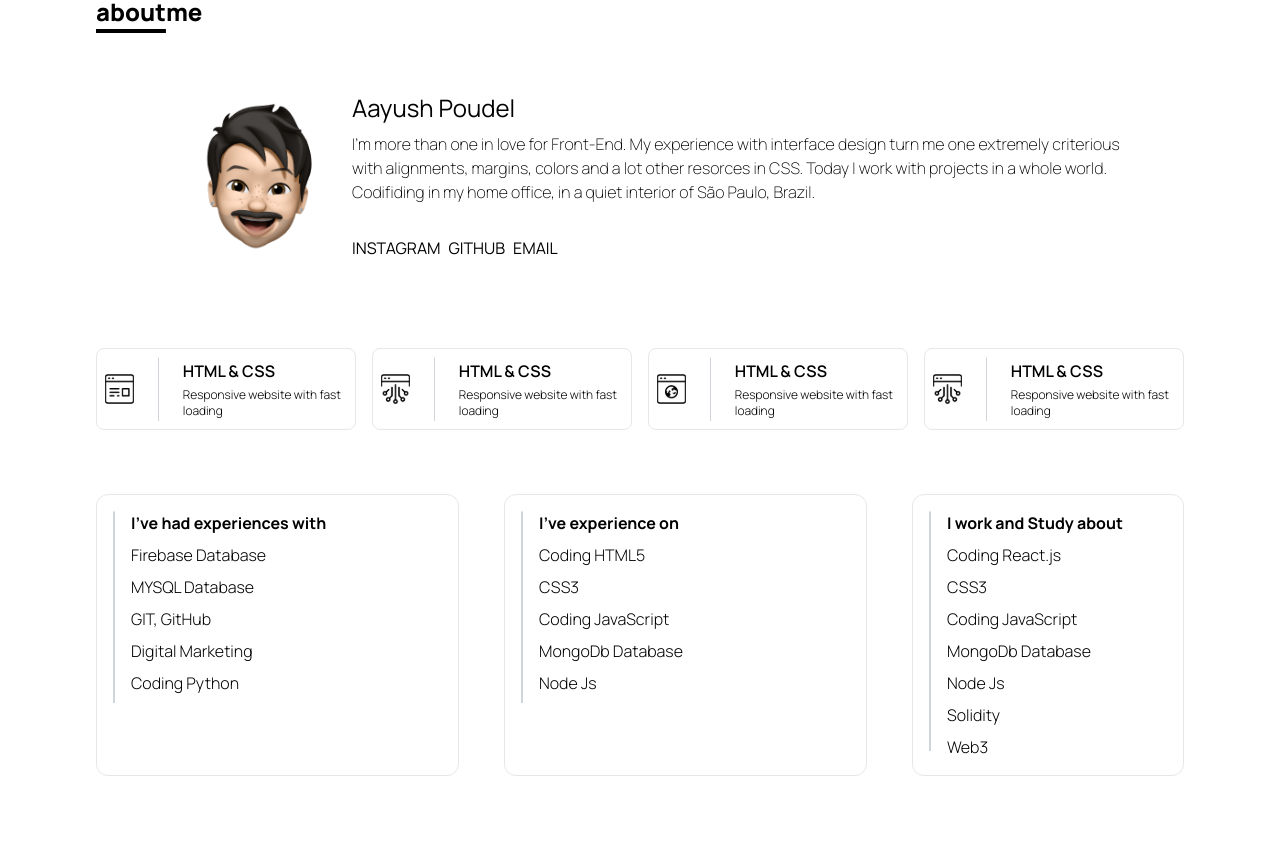
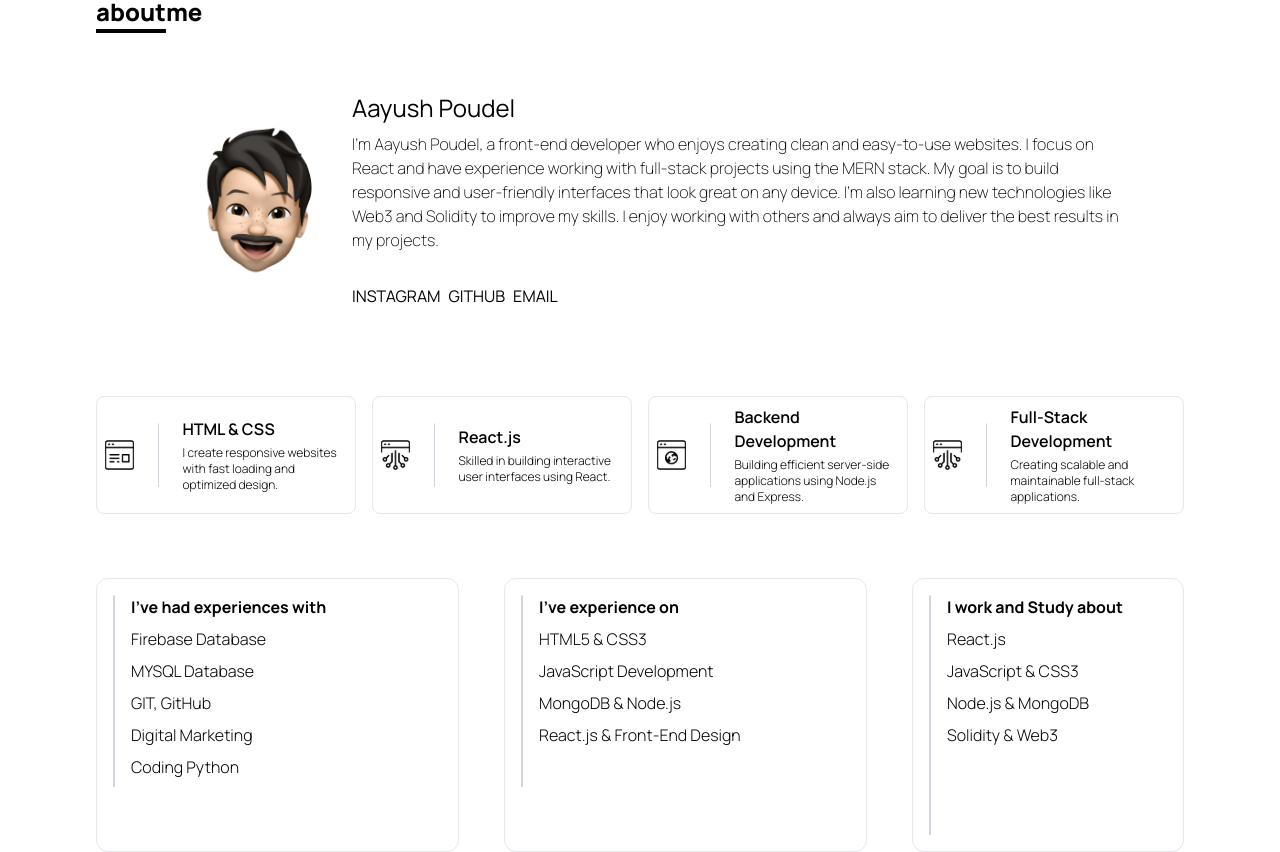
Before and after one commit to aayushhh44/new-portfolio, a React (Vite) app: page / in a window 1280 px wide. Shown: the part 1880-2732 px from the top of the page. Built offline with nearby package versions, Linux system fonts and the light colour scheme; a web font is replaced by a local one.

Commit message:
update:about me

```diff
--- a/src/components/AboutMe.jsx
+++ b/src/components/AboutMe.jsx
@@ -3,7 +3,7 @@ import React from "react";
 const AboutMe = () => {
   return (
     <>
-      <div className=" p-8 lg:p-24">
+      <div className="p-8 lg:p-24">
         <h1 className="font-manrope text-2xl font-extrabold flex">
           <span className="underline decoration-4 underline-offset-8">
             about
@@ -21,12 +21,13 @@ const AboutMe = () => {
           <div className="flex flex-col gap-8 sm:gap-2">
             <h1 className="font-normal font-manrope text-2xl">Aayush Poudel</h1>
             <p className="font-manrope font-thin">
-              I'm more than one in love for Front-End. My experience with
-              interface design turn me one extremely criterious with alignments,
-              margins, colors and a lot other resorces in CSS. Today I work with
-              projects in a whole world. Codifiding in my home office, in a
-              quiet interior of São Paulo, Brazil.
-            </p>
+  I'm Aayush Poudel, a front-end developer who enjoys creating clean and easy-to-use websites.
+  I focus on React and have experience working with full-stack projects using the MERN stack.
+  My goal is to build responsive and user-friendly interfaces that look great on any device.
+  I'm also learning new technologies like Web3 and Solidity to improve my skills.
+  I enjoy working with others and always aim to deliver the best results in my projects.
+</p>
+
 
             <div className="flex gap-2 font-manrope my-2 sm:my-6">
               <p className="cursor-pointer hover:font-semibold">INSTAGRAM</p>
@@ -44,7 +45,7 @@ const AboutMe = () => {
             <div className="flex flex-col gap-1">
               <p className=" font-manrope font-semibold">HTML & CSS</p>
               <p className="font-manrope font-light text-xs">
-                Responsive website with fast loading
+                I create responsive websites with fast loading and optimized design.
               </p>
             </div>
           </div>
@@ -54,9 +55,9 @@ const AboutMe = () => {
             <hr className="w-px h-16 bg-gray-300 mx-4" />
 
             <div className="flex flex-col gap-1">
-              <p className=" font-manrope font-semibold">HTML & CSS</p>
+              <p className=" font-manrope font-semibold">React.js</p>
               <p className="font-manrope font-light text-xs">
-                Responsive website with fast loading
+                Skilled in building interactive user interfaces using React.
               </p>
             </div>
           </div>
@@ -66,9 +67,9 @@ const AboutMe = () => {
             <hr className="w-px h-16 bg-gray-300 mx-4" />
 
             <div className="flex flex-col gap-1">
-              <p className=" font-manrope font-semibold">HTML & CSS</p>
+              <p className=" font-manrope font-semibold">Backend Development</p>
               <p className="font-manrope font-light text-xs">
-                Responsive website with fast loading
+                Building efficient server-side applications using Node.js and Express.
               </p>
             </div>
           </div>
@@ -78,9 +79,9 @@ const AboutMe = () => {
             <hr className="w-px h-16 bg-gray-300 mx-4" />
 
             <div className="flex flex-col gap-1">
-              <p className=" font-manrope font-semibold">HTML & CSS</p>
+              <p className=" font-manrope font-semibold">Full-Stack Development</p>
               <p className="font-manrope font-light text-xs">
-                Responsive website with fast loading
+                Creating scalable and maintainable full-stack applications.
               </p>
             </div>
           </div>
@@ -90,9 +91,7 @@ const AboutMe = () => {
           <div className="border w-full sm:w-1/3 flex rounded-xl p-4">
             <hr className="w-[2px] h-48 bg-gray-300 mr-4" />
             <div className="flex flex-col gap-2">
-              <p className="font-manrope font-bold">
-                I've had experiences with
-              </p>
+              <p className="font-manrope font-bold">I've had experiences with</p>
               <p className="font-light font-manrope">Firebase Database</p>
               <p className="font-light font-manrope">MYSQL Database</p>
               <p className="font-light font-manrope">GIT, GitHub</p>
@@ -105,11 +104,10 @@ const AboutMe = () => {
             <hr className="w-[2px] h-48 bg-gray-300 mr-4" />
             <div className="flex flex-col gap-2">
               <p className="font-manrope font-bold">I've experience on</p>
-              <p className="font-light font-manrope">Coding HTML5</p>
-              <p className="font-light font-manrope">CSS3</p>
-              <p className="font-light font-manrope">Coding JavaScript</p>
-              <p className="font-light font-manrope">MongoDb Database</p>
-              <p className="font-light font-manrope">Node Js</p>
+              <p className="font-light font-manrope">HTML5 & CSS3</p>
+              <p className="font-light font-manrope">JavaScript Development</p>
+              <p className="font-light font-manrope">MongoDB & Node.js</p>
+              <p className="font-light font-manrope">React.js & Front-End Design</p>
             </div>
           </div>
 
@@ -117,13 +115,10 @@ const AboutMe = () => {
             <hr className="w-[2px] h-60 bg-gray-300 mr-4" />
             <div className="flex flex-col gap-2">
               <p className="font-manrope font-bold">I work and Study about</p>
-              <p className="font-light font-manrope">Coding React.js</p>
-              <p className="font-light font-manrope">CSS3</p>
-              <p className="font-light font-manrope">Coding JavaScript</p>
-              <p className="font-light font-manrope">MongoDb Database</p>
-              <p className="font-light font-manrope">Node Js</p>
-              <p className="font-light font-manrope">Solidity</p>
-              <p className="font-light font-manrope">Web3</p>
+              <p className="font-light font-manrope">React.js</p>
+              <p className="font-light font-manrope">JavaScript & CSS3</p>
+              <p className="font-light font-manrope">Node.js & MongoDB</p>
+              <p className="font-light font-manrope">Solidity & Web3</p>
             </div>
           </div>
         </div>
```
